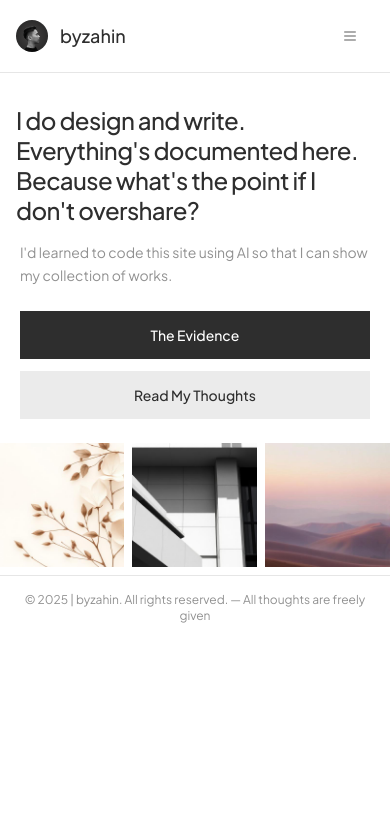
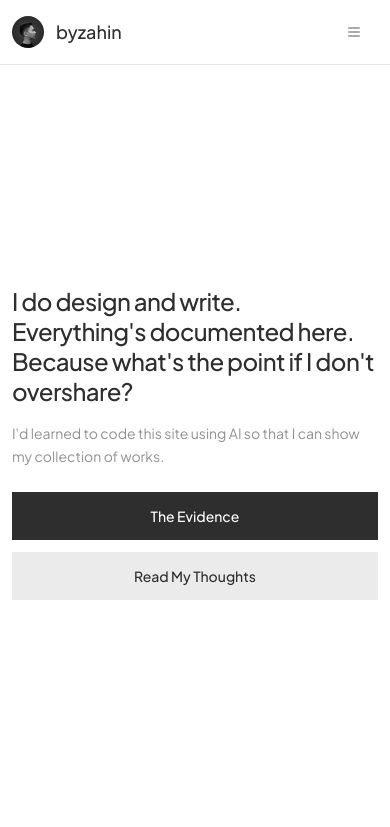
Before and after one commit to zhnsyhrn/nobodyessay, a React (Vite) app: page / in a window 390 px wide. Shown: the top 827 px of the page. Built offline with nearby package versions, Linux system fonts and the light colour scheme; a web font is replaced by a local one.

Commit message:
Make homepage full screen
Make the homepage view full screen for mobile devices.

```diff
--- a/src/components/StickyNavbar.tsx
+++ b/src/components/StickyNavbar.tsx
@@ -18,7 +18,7 @@ const StickyNavbar = () => {
   };
 
   return (
-    <nav className="sticky top-0 z-50 bg-background/95 backdrop-blur-sm border-b border-border px-4 sm:px-6 py-3 sm:py-4">
+    <nav className="sticky top-0 z-50 bg-background/95 backdrop-blur-sm border-b border-border px-3 sm:px-6 py-2 sm:py-4">
       <div className="max-w-4xl mx-auto">
         <div className="flex items-center justify-between">
           <Link to="/" onClick={closeMenu} className="flex items-center space-x-3">
--- a/src/pages/Index.tsx
+++ b/src/pages/Index.tsx
@@ -41,13 +41,13 @@ const Index = () => {
       <StickyNavbar />
 
       {/* Hero Section */}
-      <section className="py-8 sm:py-12 lg:py-20 px-4 sm:px-6 fade-in pb-4 sm:pb-6">
-        <div className="max-w-4xl mx-auto text-left">
+      <section className="pt-4 pb-6 sm:py-12 lg:py-20 px-3 sm:px-6 fade-in min-h-[calc(100vh-80px)] sm:min-h-0 flex items-center">
+        <div className="max-w-4xl mx-auto text-left w-full">
           <h2 className="font-display text-2xl sm:text-4xl lg:text-5xl font-medium mb-4 sm:mb-6 tracking-tight leading-tight sm:leading-tight lg:leading-tight">I do design and write. Everything's documented here. Because what's the point if I don't overshare?</h2>
-          <p className="font-display text-sm sm:text-lg max-w-2xl leading-relaxed px-1 sm:px-2 mb-6 sm:mb-8 text-muted-foreground">I'd learned to code this site using AI so that I can show my collection of works.</p>
+          <p className="font-display text-sm sm:text-lg max-w-2xl leading-relaxed mb-6 sm:mb-8 text-muted-foreground">I'd learned to code this site using AI so that I can show my collection of works.</p>
 
           {/* Navigation Buttons */}
-          <div className="flex flex-col sm:flex-row gap-3 sm:gap-4 px-1 sm:px-2">
+          <div className="flex flex-col sm:flex-row gap-3 sm:gap-4">
             <Link to="/studio" className="w-full sm:w-auto">
               <Button className="font-display min-h-[48px] px-6 w-full touch-manipulation">
                 The Evidence
@@ -63,7 +63,7 @@ const Index = () => {
       </section>
 
       {/* Gallery Slider */}
-      <section className="py-2 sm:py-4">
+      <section className="pb-6 sm:py-4 px-3 sm:px-0">
         <div className="w-full">
           <Carousel opts={{
           align: "start",
@@ -72,8 +72,8 @@ const Index = () => {
           delay: 3000,
           stopOnInteraction: true
         })]} setApi={setApi} className="w-full relative">
-            <CarouselContent className="-ml-2 md:-ml-4">
-              {galleryImages.map((image, index) => <CarouselItem key={index} className="pl-2 md:pl-4 basis-1/3">
+            <CarouselContent className="-ml-1 sm:-ml-2 md:-ml-4">
+              {galleryImages.map((image, index) => <CarouselItem key={index} className="pl-1 sm:pl-2 md:pl-4 basis-1/3">
                   <div className="aspect-square overflow-hidden rounded-lg">
                     <img src={image} alt={`Gallery image ${index + 1}`} className="w-full h-full object-cover hover:scale-105 transition-transform duration-300" />
                   </div>
```
